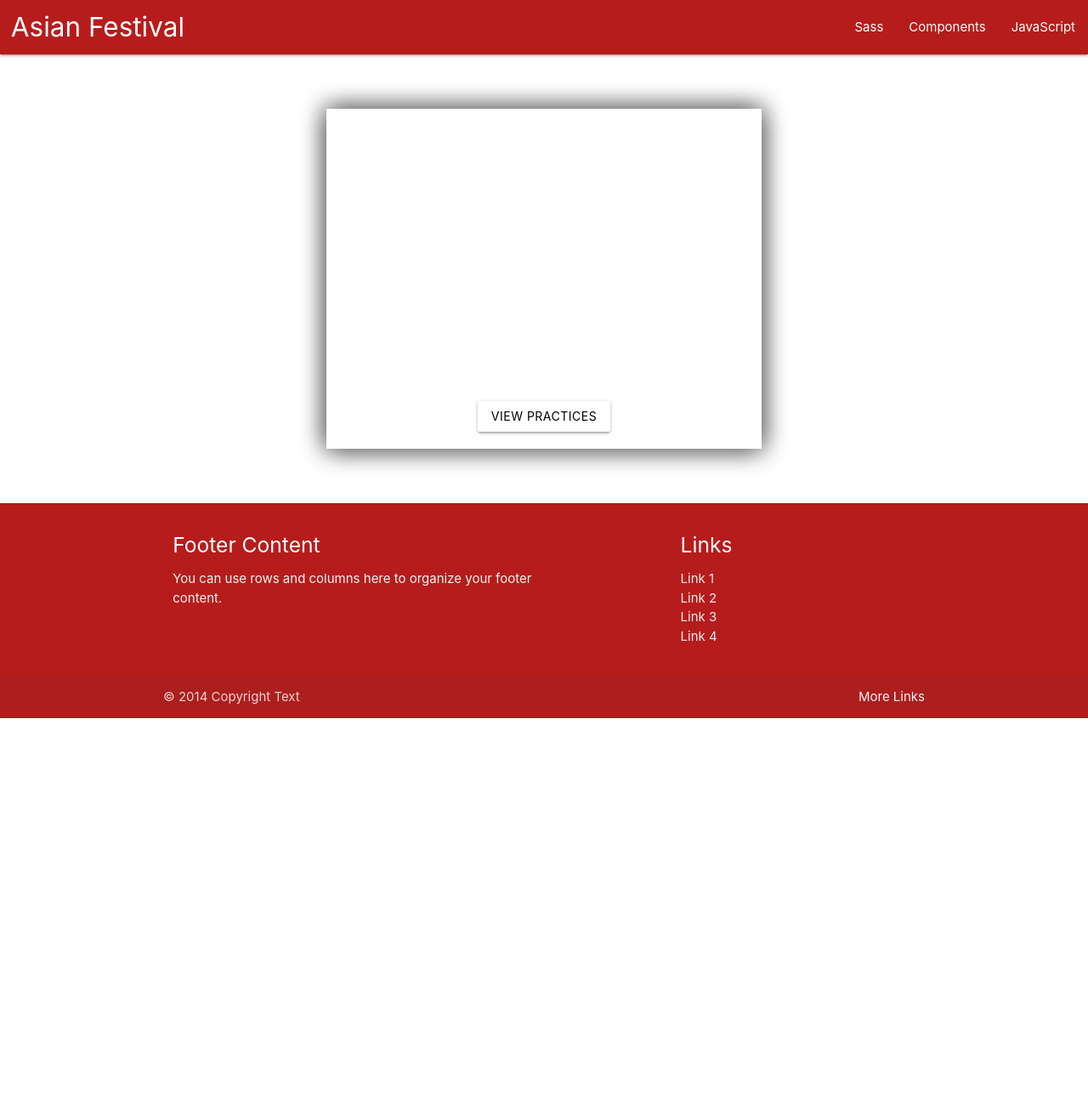
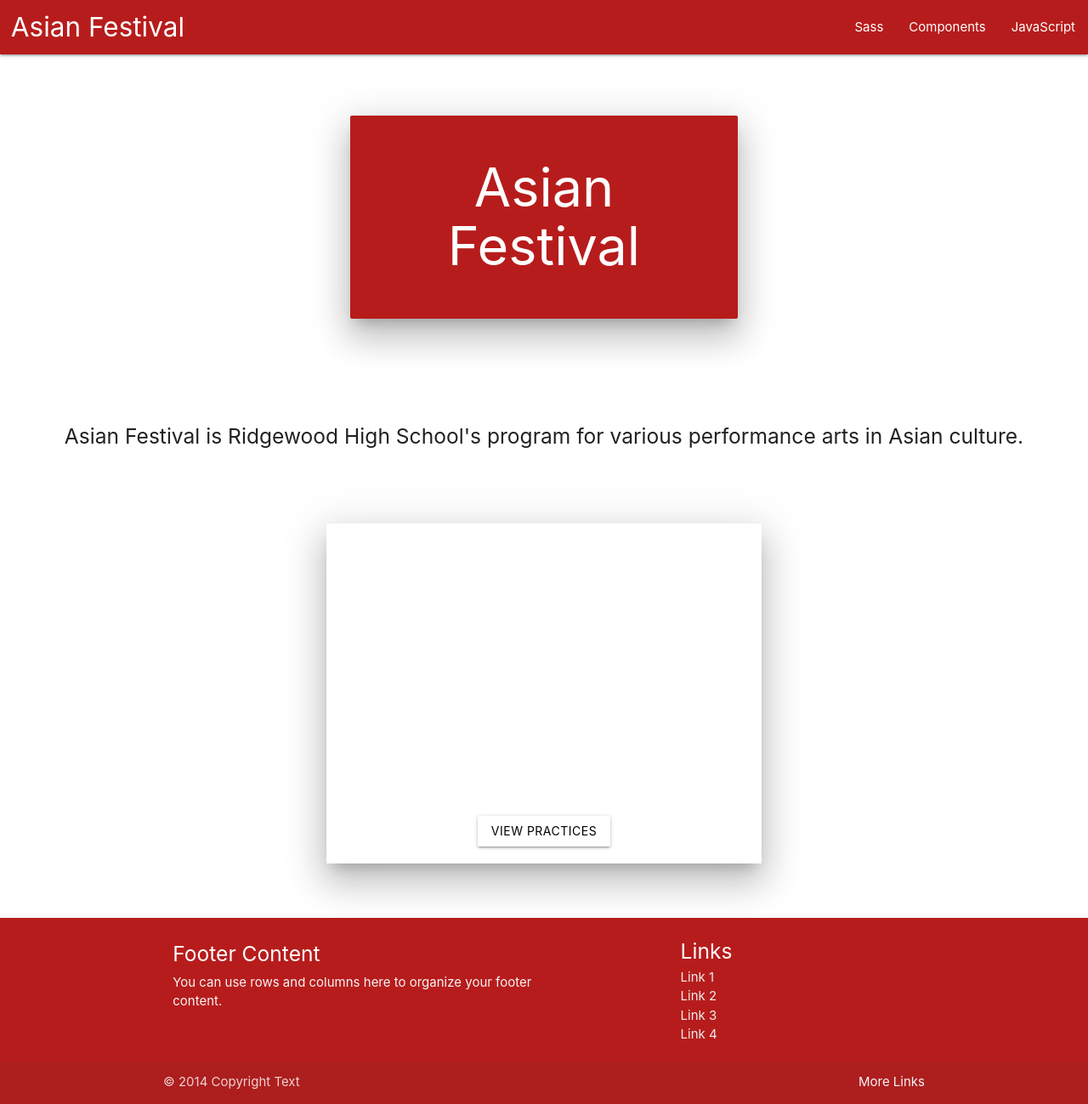
Before and after one commit to 03kkim/asianfestival, a PHP site: page / in a window 1280 px wide. Shown: the whole page at 85% size. Before the commit the page ends 845 px from the top, so only its background shows below. Run offline with PHP 8.4, Linux system fonts and the light colour scheme; data that the repository does not hold is empty.

Commit message:
- Added sample logo - Added blurb - Simplified shadows (using materialize) - Reset padding and margins using * in style

```diff
--- a/view.php
+++ b/view.php
@@ -1,4 +1,8 @@
 <?php create_header("<style>
+  * {
+    margin: 0;
+    padding: 0;
+  }
   body {
     display: flex;
     min-height: 100vh;
@@ -6,6 +10,13 @@
   }
   main {
     flex: 1 0 auto;
+  }
+  h1 {
+    margin: 5% auto;
+    padding: 1.5%;
+  }
+  h5 {
+    margin: 2% auto;
   }
   .practices {
     width: 40%;
@@ -16,12 +27,23 @@
   #logo {
     margin-left: 1%;
   }
-  #daily_schedule {
-    box-shadow: 10px 10px 20px 0px rgba(0,0,0,0.25), -10px -10px 20px 0px rgba(0,0,0,0.25), -10px 10px 20px 0px rgba(0,0,0,0.25), 10px -10px 20px 0px rgba(0,0,0,0.25);
+
+  #home_logo {
+    padding: 5% 0;
   }
   </style>"); ?>
 
-<div class="practices carousel carousel-slider center" id="daily_schedule">
+    <div id = "home_logo" class="row">
+        <div class="col s12 m12">
+            <div class="card-panel red darken-4 z-depth-5">
+        <span class="white-text center-align"><h1>Asian Festival</h1>
+        </span>
+            </div>
+        </div>
+    </div>
+
+<h5>Asian Festival is Ridgewood High School's program for various performance arts in Asian culture.</h5>
+<div class="practices carousel carousel-slider center z-depth-5" id="daily_schedule">
     <div class="carousel-fixed-item center">
         <a class="btn waves-effect white black-text">View Practices</a>
     </div>
```
